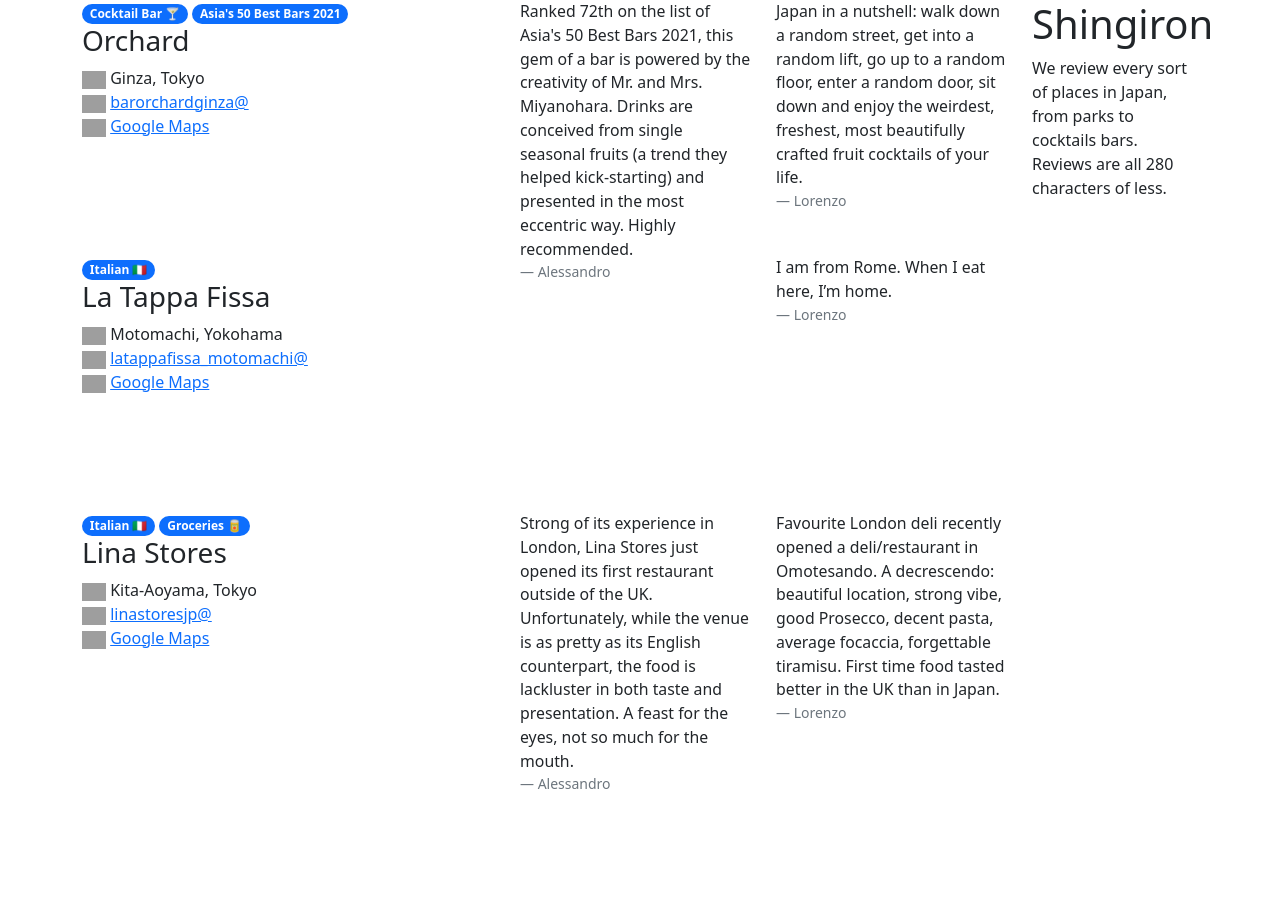
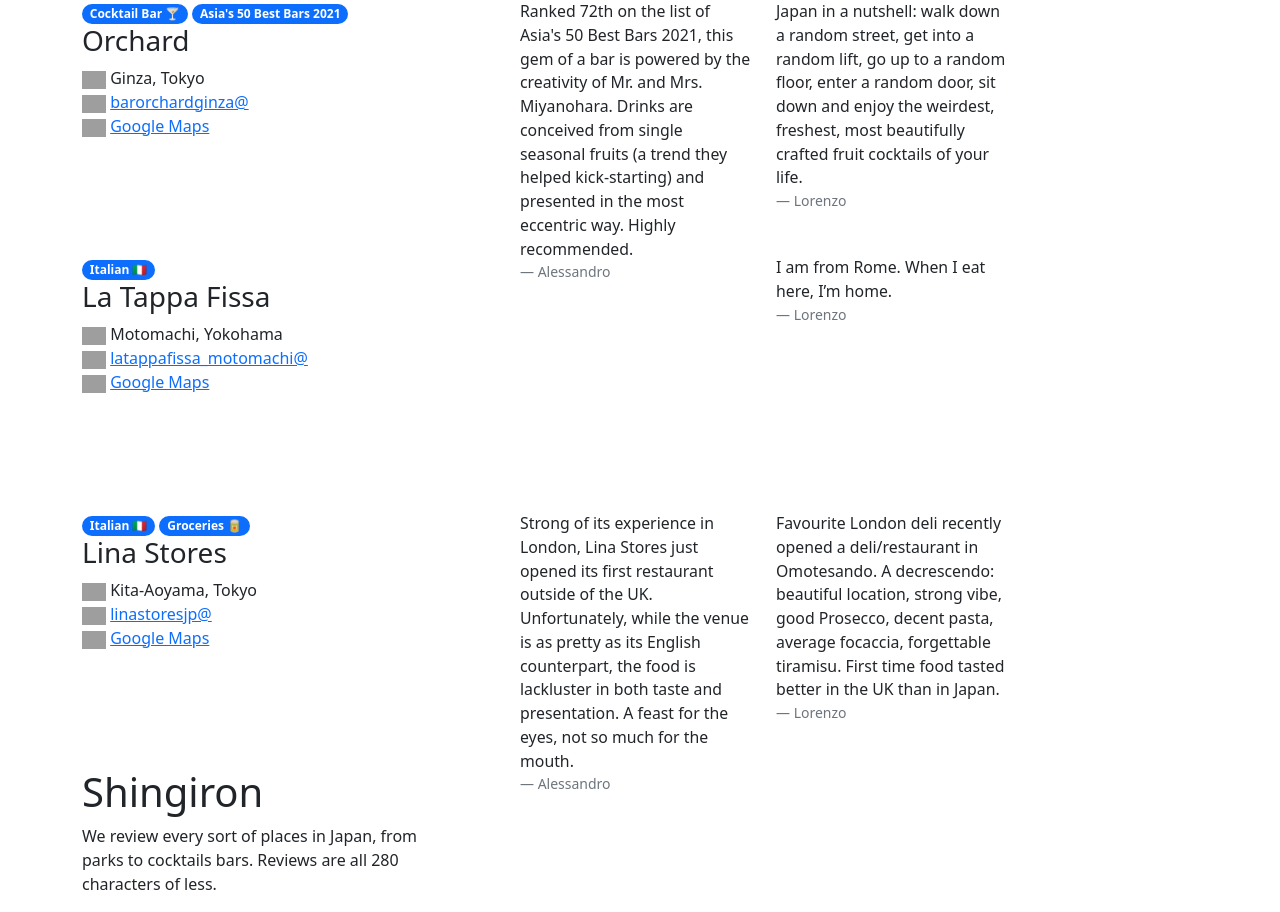
Before and after one commit to alessandrosp/shingiron, a Jekyll site: the page built from docs/index.html, in a window 1280 px wide. Built offline with Jekyll 4.4.1, drawn with Linux system fonts in a browser that asks for light colours; nearby versions of some CDN libraries; comment, search, counter and statistics services are not loaded; grey boxes are pictures that could not be loaded.

Commit message:
Update index.html

```diff
--- a/docs/index.html
+++ b/docs/index.html
@@ -5,7 +5,7 @@
 <div class="row">
   <!-- The left-most panel with all the reviews. Note that on mobile only
   this panel is visile as the right-most panel is hidden. -->
-  <div class="col-12 col-lg-10">
+  <div class="col-10 col-lg-10">
     {% assign sorted_places = site.places | sort: "created" | reverse %}
     {% for place in sorted_places %}
       <!-- This row is for the whole Place. -->
@@ -78,7 +78,7 @@
     {% endfor %}
   </div>
   <!-- The right-most panel with the About Us section. -->
-  <div class="col-2 d-none d-lg-block sidebar">
+  <div class="col-4 d-none d-lg-block sidebar">
     <h1>Shingiron</h1>
     <p>We review every sort of places in Japan, from parks to cocktails bars. Reviews are all 280 characters of less.</p>
   </div>
```
